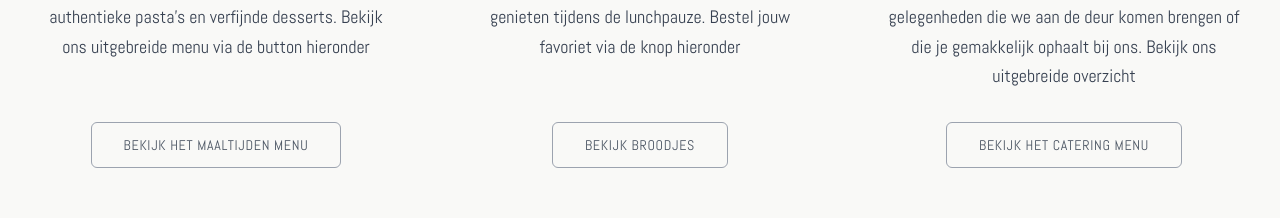
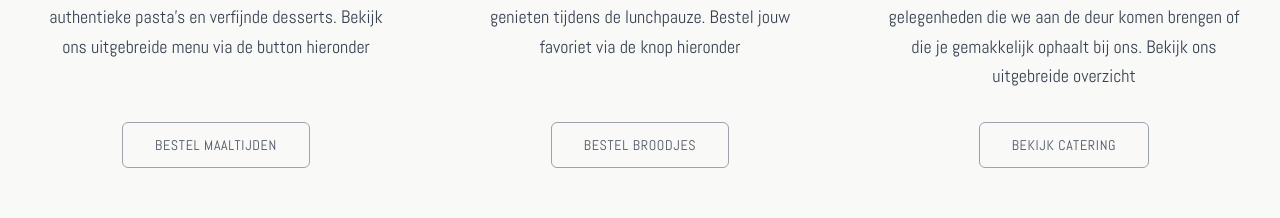
Before and after one commit to CD1878/Feduzzi-juist, a React (Vite) app: page / in a window 1280 px wide. Shown: the part 2823-3041 px from the top of the page. Built offline with nearby package versions, Linux system fonts and the light colour scheme; a web font is replaced by a local one.

Commit message:
style: Align service buttons and fix anchor linking

```diff
--- a/components/Services.tsx
+++ b/components/Services.tsx
@@ -15,7 +15,7 @@ const Services: React.FC = () => {
             <div
               key={index}
               id={service.title.toLowerCase()}
-              className="flex flex-col items-center text-center group scroll-mt-24"
+              className="flex flex-col items-center text-center group scroll-mt-24 h-full"
             >
               <div className="w-full aspect-square overflow-hidden rounded-md mb-8 shadow-sm">
                 <img
--- a/constants.ts
+++ b/constants.ts
@@ -30,22 +30,22 @@ export const SERVICES: ServiceItem[] = [
     title: 'Maaltijden',
     description: "Heerlijke maaltijden van (vega)lasagne's tot authentieke pasta's en verfijnde desserts. Bekijk ons uitgebreide menu via de button hieronder",
     image: 'https://images.squarespace-cdn.com/content/v1/65d0ba3a3921ea6aa4f09569/c8d2dd66-dbfb-45a3-86cb-93f27781a6d8/366812388_18189725005287593_995257834228342735_n.jpg',
-    buttonText: 'Bekijk het maaltijden menu',
-    link: '/menu/maaltijden'
+    buttonText: 'Bestel maaltijden',
+    link: '/webshop#maaltijden'
   },
   {
     title: 'Broodjes',
     description: 'Royaal belegde Italiaanse broodjes om van te genieten tijdens de lunchpauze. Bestel jouw favoriet via de knop hieronder',
     image: 'https://images.squarespace-cdn.com/content/v1/65d0ba3a3921ea6aa4f09569/3841bf8c-c54c-4f60-b994-6454f78f8635/379057150_18194403076287593_862347559648358630_n.jpg',
-    buttonText: 'Bekijk broodjes',
-    link: '/menu/broodjes'
+    buttonText: 'Bestel broodjes',
+    link: '/webshop#broodjes'
   },
   {
     title: 'Traiteur',
     description: 'Verse bereide maaltijden voor bijzondere (zakelijke) gelegenheden die we aan de deur komen brengen of die je gemakkelijk ophaalt bij ons. Bekijk ons uitgebreide overzicht',
     image: 'https://images.squarespace-cdn.com/content/v1/65d0ba3a3921ea6aa4f09569/79a77524-d471-4efd-a2e7-8ff38bffe8c2/380536255_172926439119013_1414290766591190903_n.jpg',
-    buttonText: 'Bekijk het catering menu',
-    link: '/menu/traiteur'
+    buttonText: 'Bekijk catering',
+    link: '/webshop#traiteur'
   }
 ];
 
--- a/src/pages/WebshopPage.tsx
+++ b/src/pages/WebshopPage.tsx
@@ -7,13 +7,27 @@ import { products } from '../data/products';
 import { useStore } from '../store/useStore';
 import { ShoppingBag, ChevronDown } from 'lucide-react';
 import { Link } from 'react-scroll';
+import { useLocation } from 'react-router-dom';
 
 const WebshopPage: React.FC = () => {
     const [isCartOpen, setIsCartOpen] = useState(false);
     const { cart } = useStore();
     const totalItems = cart.reduce((sum, item) => sum + item.quantity, 0);
+    const { hash } = useLocation();
 
     const categories = ['broodjes', 'maaltijden', 'traiteur'];
+
+    React.useEffect(() => {
+        if (hash) {
+            const id = hash.replace('#', '');
+            const element = document.getElementById(id);
+            if (element) {
+                setTimeout(() => {
+                    element.scrollIntoView({ behavior: 'smooth', block: 'start' });
+                }, 100);
+            }
+        }
+    }, [hash]);
 
     return (
         <div className="font-sans text-gray-800 bg-gray-50 min-h-screen flex flex-col">
```
